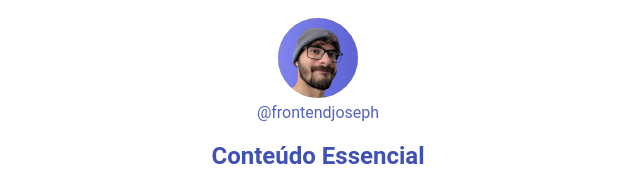
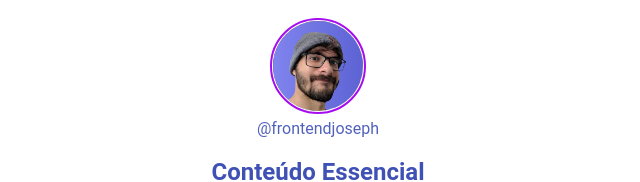
Before and after one commit to frontendjoseph/conteudo-essencial, a plain HTML site: page index.html in a window 1280 px wide. Shown: the top 182 px of the page, without its empty margins (322-962 px from the left). Drawn offline with Linux system fonts and the light colour scheme.

Commit message:
adding style to mainPic

```diff
--- a/index.html
+++ b/index.html
@@ -51,7 +51,7 @@
 
         <div class="circle">
           <a href="https://www.josephkaltenecker.com.br/" target="_blank">
-            <img class="telegram round" src="./imgs/blog-page.png" />
+            <img class="telegram round" src="./imgs/blog-page-min.png" />
           </a>
           <span class="optionDescription">Blog</span>
         </div>
--- a/src/styles.css
+++ b/src/styles.css
@@ -16,11 +16,12 @@ body {
 }
 
 .mainPic {
-  width: 80px;
-  height: 80px;
+  width: 90px;
+  height: 90px;
+  padding: 1px;
   border-radius: 50%;
   margin: 10px 0 5px 0;
-  border-color: #3907ed;
+  border: 2.5px solid #a60cf0;
 }
 
 .tag {
```
Also changed, not shown: imgs/blog-page-min.png (added).
